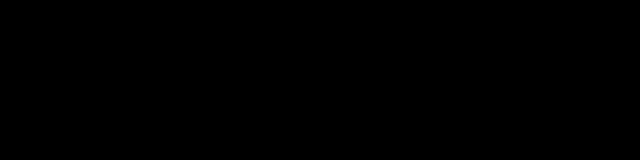
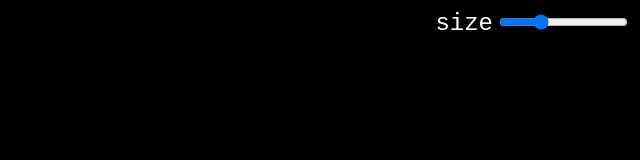
Before and after one commit to yiunkarch/attraction, a plain HTML site: page index.html in a window 1280 px wide. Shown: the whole page, without its empty margins (640-1280 px from the left). Drawn offline with Linux system fonts and the light colour scheme.

Commit message:
add slider for controlling mass

```diff
--- a/attraction.js
+++ b/attraction.js
@@ -1,6 +1,8 @@
 var canvas;
 var ctx;
 var things = [];
+
+var mass;
 
 window.onload = function() {
 	canvas = document.getElementById("canvas");
@@ -13,6 +15,8 @@ window.onload = function() {
 	canvas.addEventListener("click", function (event) {
 		things.push(new thing(event.x,event.y));
 	});
+
+	mass = document.getElementById("mass-slider");
 }
 
 function resize() {
@@ -48,7 +52,7 @@ function draw() {
 		}
 		// draw
 		ctx.beginPath();
-		ctx.arc(thingi.x,thingi.y,thingi.m*16,0,Math.PI*2);
+		ctx.arc(thingi.x,thingi.y,thingi.m*8,0,Math.PI*2);
 		ctx.closePath();
 		ctx.fill();
 	}
@@ -60,5 +64,5 @@ function thing(x,y) {
 	this.y = y;
 	this.vx = 0;
 	this.vy = 0;
-	this.m = Math.random()*4;
+	this.m = mass.value;
 }
--- a/index.html
+++ b/index.html
@@ -9,9 +9,23 @@
 			canvas {
 				background-color: black;
 			}
+			div {
+				position: absolute;
+				right: 10px;
+				top: 10px;
+			}
+			label {
+				font-family: monospace;
+				font-size: 24px;
+				color: white;
+			}
 		</style>
 	</head>
 	<body>
 		<canvas id="canvas">canvas not supported</canvas>
+		<div id="controls">
+			<label for="mass-slider">size</label>
+			<input type="range" id="mass-slider" value="4" min="0.5" max="12" step="0.5">
+		</div>
 	</body>
 </html>
```
